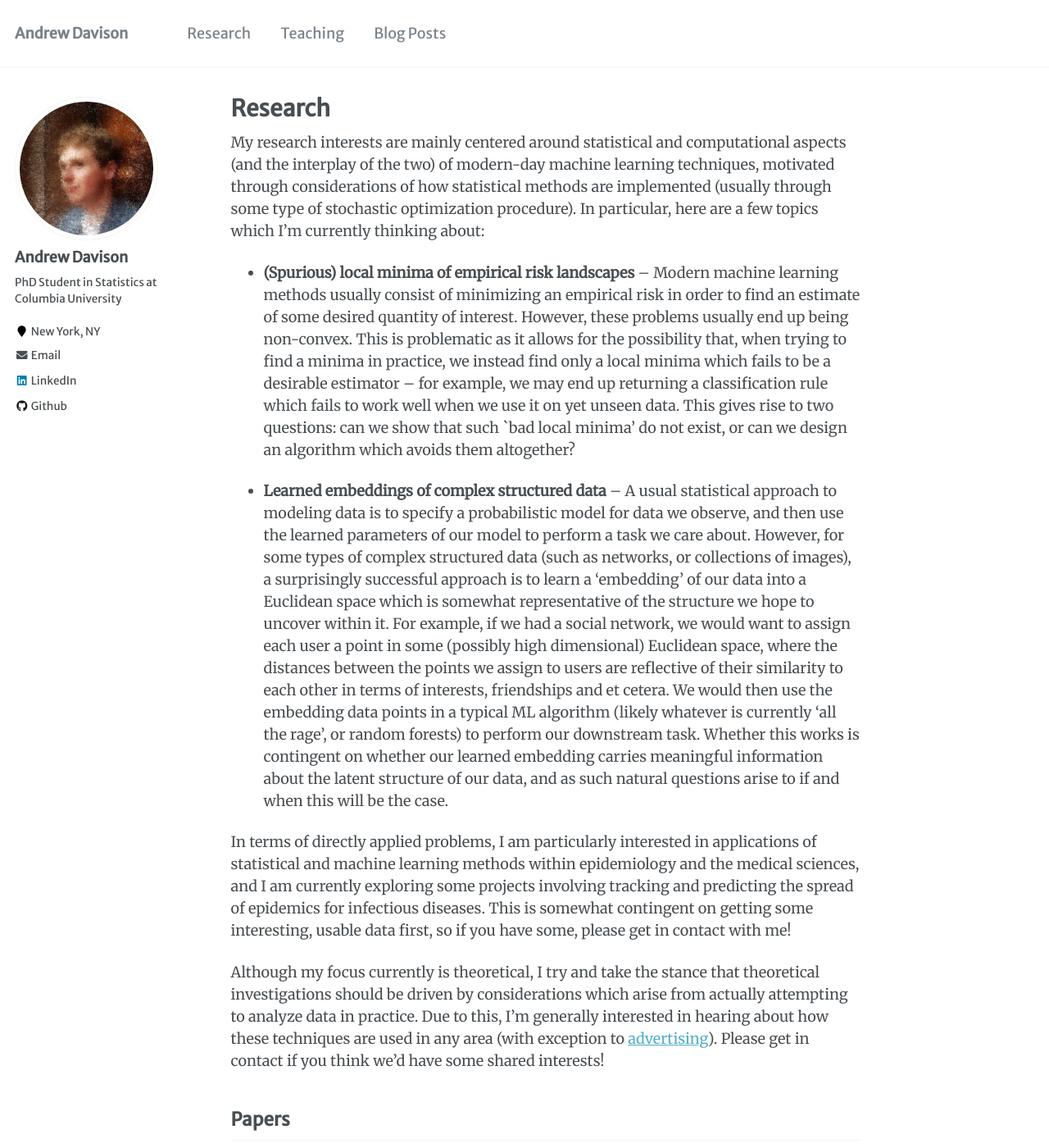
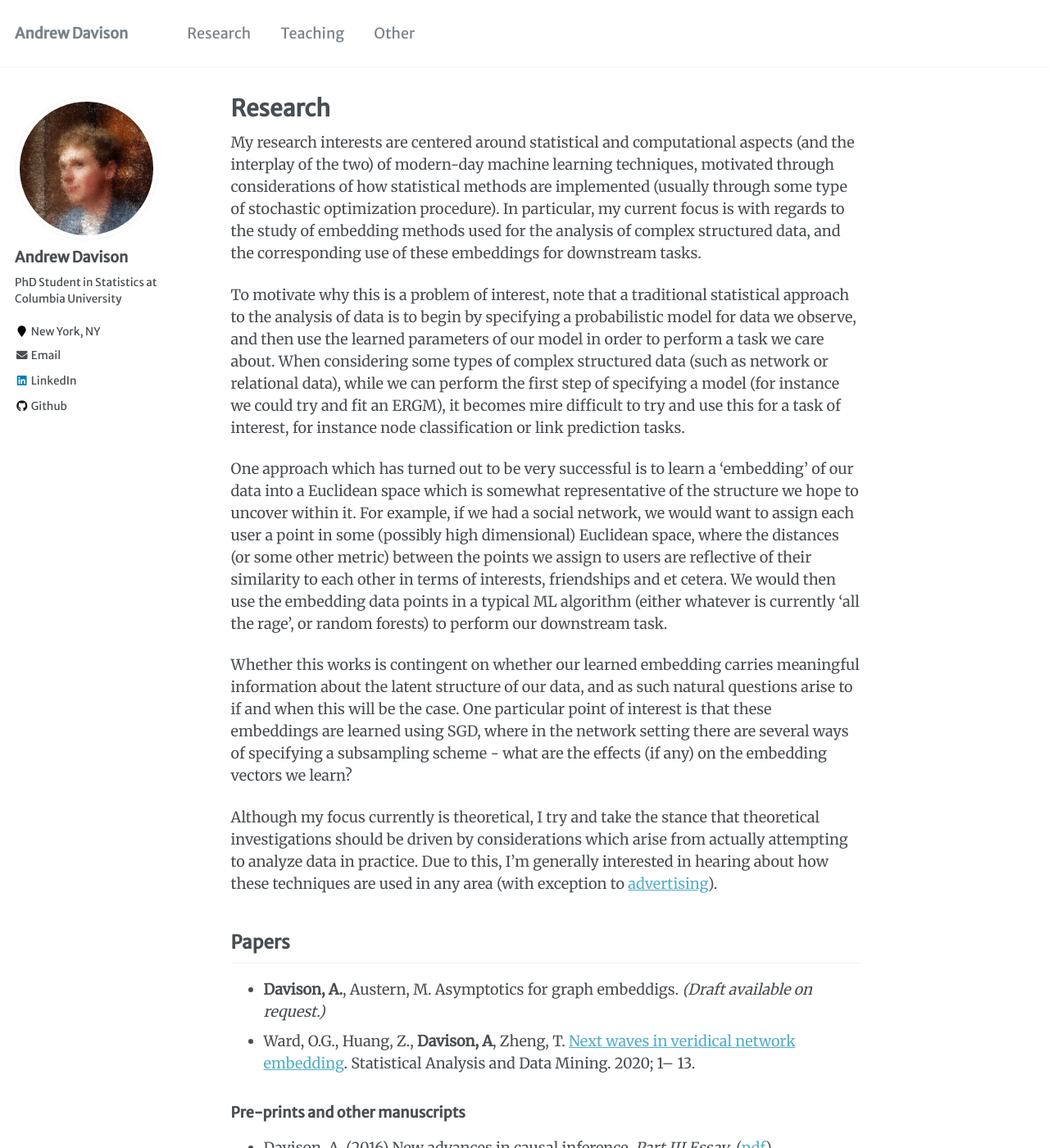
Before and after one commit to aday651/aday651.github.io, a Jekyll site: the page built from _pages/research.md, in a window 1280 px wide and 1400 px high. Shown: the whole window at 82% size. Built offline with Jekyll 4.4.1, drawn with Linux system fonts in a browser that asks for light colours.

Commit message:
update website

```diff
--- a/_data/navigation.yml
+++ b/_data/navigation.yml
@@ -6,5 +6,5 @@ main:
   - title: "Teaching"
     url: /teaching/
 
-  - title: "Blog Posts"
-    url: /year-archive/
+  - title: "Other"
+    url: /other/
--- a/_pages/research.md
+++ b/_pages/research.md
@@ -6,17 +6,20 @@ redirect_from:
   - /research.html
 ---
 
-My research interests are mainly centered around statistical and computational aspects (and the interplay of the two) of modern-day machine learning techniques, motivated through considerations of how statistical methods are implemented (usually through some type of stochastic optimization procedure). In particular, here are a few topics which I’m currently thinking about:
+My research interests are centered around statistical and computational aspects (and the interplay of the two) of modern-day machine learning techniques, motivated through considerations of how statistical methods are implemented (usually through some type of stochastic optimization procedure). In particular, my current focus is with regards to the study of embedding methods used for the analysis of complex structured data, and the corresponding use of these embeddings for downstream tasks.
 
-* **(Spurious) local minima of empirical risk landscapes** – Modern machine learning methods usually consist of minimizing an empirical risk in order to find an estimate of some desired quantity of interest. However, these problems usually end up being non-convex. This is problematic as it allows for the possibility that, when trying to find a minima in practice, we instead find only a local minima which fails to be a desirable estimator – for example, we may end up returning a classification rule which fails to work well when we use it on yet unseen data. This gives rise to two questions: can we show that such `bad local minima’ do not exist, or can we design an algorithm which avoids them altogether?
+To motivate why this is a problem of interest, note that a traditional statistical approach to the analysis of data is to begin by specifying a probabilistic model for data we observe, and then use the learned parameters of our model in order to perform a task we care about. When considering some types of complex structured data (such as network or relational data), while we can perform the first step of specifying a model (for instance we could try and fit an ERGM), it becomes mire difficult to try and use this for a task of interest, for instance node classification or link prediction tasks.
 
-* **Learned embeddings of complex structured data** – A usual statistical approach to modeling data is to specify a probabilistic model for data we observe, and then use the learned parameters of our model to perform a task we care about. However, for some types of complex structured data (such as networks, or collections of images), a surprisingly successful approach is to learn a 'embedding' of our data into a Euclidean space which is somewhat representative of the structure we hope to uncover within it. For example, if we had a social network, we would want to assign each user a point in some (possibly high dimensional) Euclidean space, where the distances between the points we assign to users are reflective of their similarity to each other in terms of interests, friendships and et cetera. We would then use the embedding data points in a typical ML algorithm (likely whatever is currently 'all the rage', or random forests) to perform our downstream task. Whether this works is contingent on whether our learned embedding carries meaningful information about the latent structure of our data, and as such natural questions arise to if and when this will be the case.
+One approach which has turned out to be very successful is to learn a 'embedding' of our data into a Euclidean space which is somewhat representative of the structure we hope to uncover within it. For example, if we had a social network, we would want to assign each user a point in some (possibly high dimensional) Euclidean space, where the distances (or some other metric) between the points we assign to users are reflective of their similarity to each other in terms of interests, friendships and et cetera. We would then use the embedding data points in a typical ML algorithm (either whatever is currently 'all the rage', or random forests) to perform our downstream task.
 
-In terms of directly applied problems, I am particularly interested in applications of statistical and machine learning methods within epidemiology and the medical sciences, and I am currently exploring some projects involving tracking and predicting the spread of epidemics for infectious diseases. This is somewhat contingent on getting some interesting, usable data first, so if you have some, please get in contact with me!
+Whether this works is contingent on whether our learned embedding carries meaningful information about the latent structure of our data, and as such natural questions arise to if and when this will be the case. One particular point of interest is that these embeddings are learned using SGD, where in the network setting there are several ways of specifying a subsampling scheme - what are the effects (if any) on the embedding vectors we learn?
 
-Although my focus currently is theoretical, I try and take the stance that theoretical investigations should be driven by considerations which arise from actually attempting to analyze data in practice.  Due to this, I’m generally interested in hearing about how these techniques are used in any area (with exception to [advertising](https://google.com/)). Please get in contact if you think we’d have some shared interests!
+Although my focus currently is theoretical, I try and take the stance that theoretical investigations should be driven by considerations which arise from actually attempting to analyze data in practice.  Due to this, I’m generally interested in hearing about how these techniques are used in any area (with exception to [advertising](https://google.com/)).
 
 ## Papers ##
+
+* **Davison, A.**, Austern, M. Asymptotics for graph embeddigs. _(Draft available on request.)_
+* Ward, O.G., Huang, Z., **Davison, A**, Zheng, T. [Next waves in veridical network embedding](https://doi.org/10.1002/sam.11486). Statistical Analysis and Data Mining. 2020; 1– 13.
 
 ### Pre-prints and other manuscripts ###
 
```
Also changed, not shown: _pages/about.md (+3 -3 lines), _pages/other.md (added, +9 -0 lines), _pages/teaching.md (+6 -4 lines).
